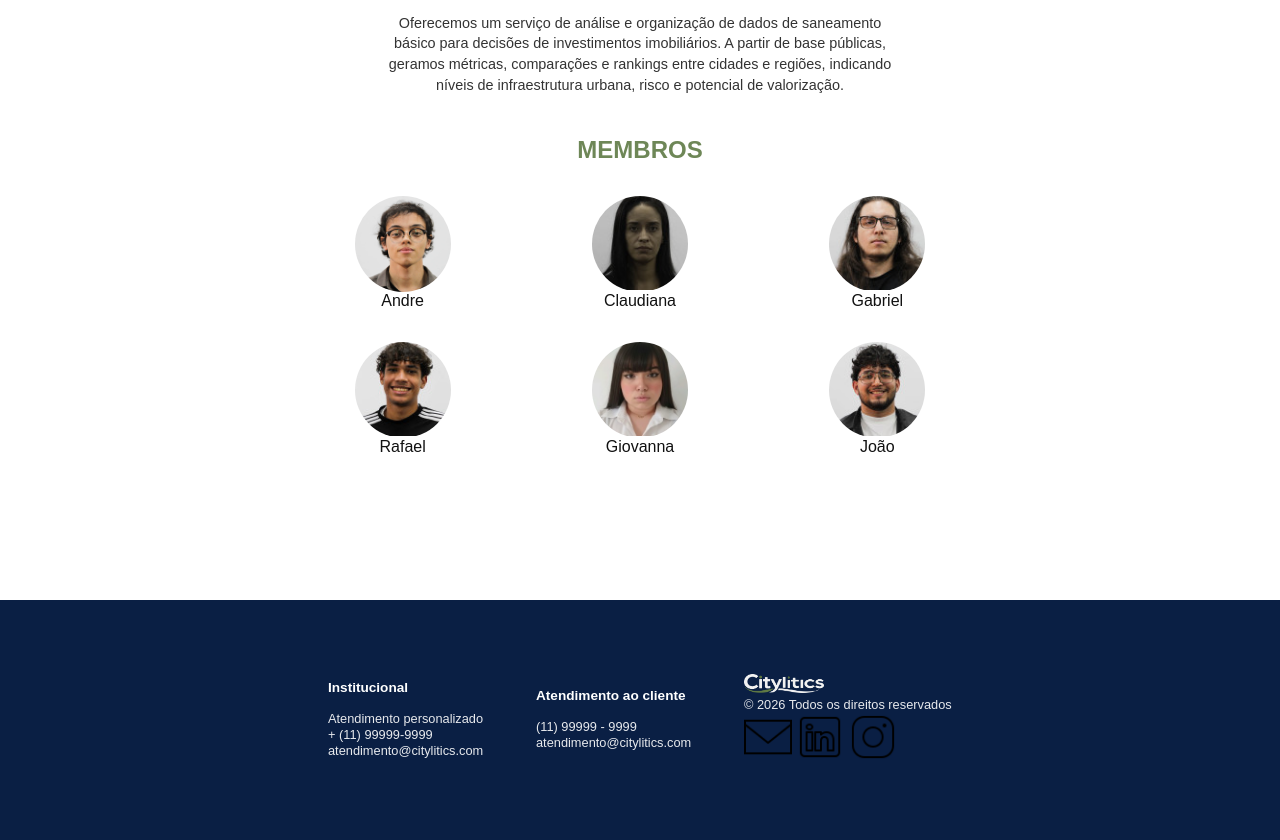
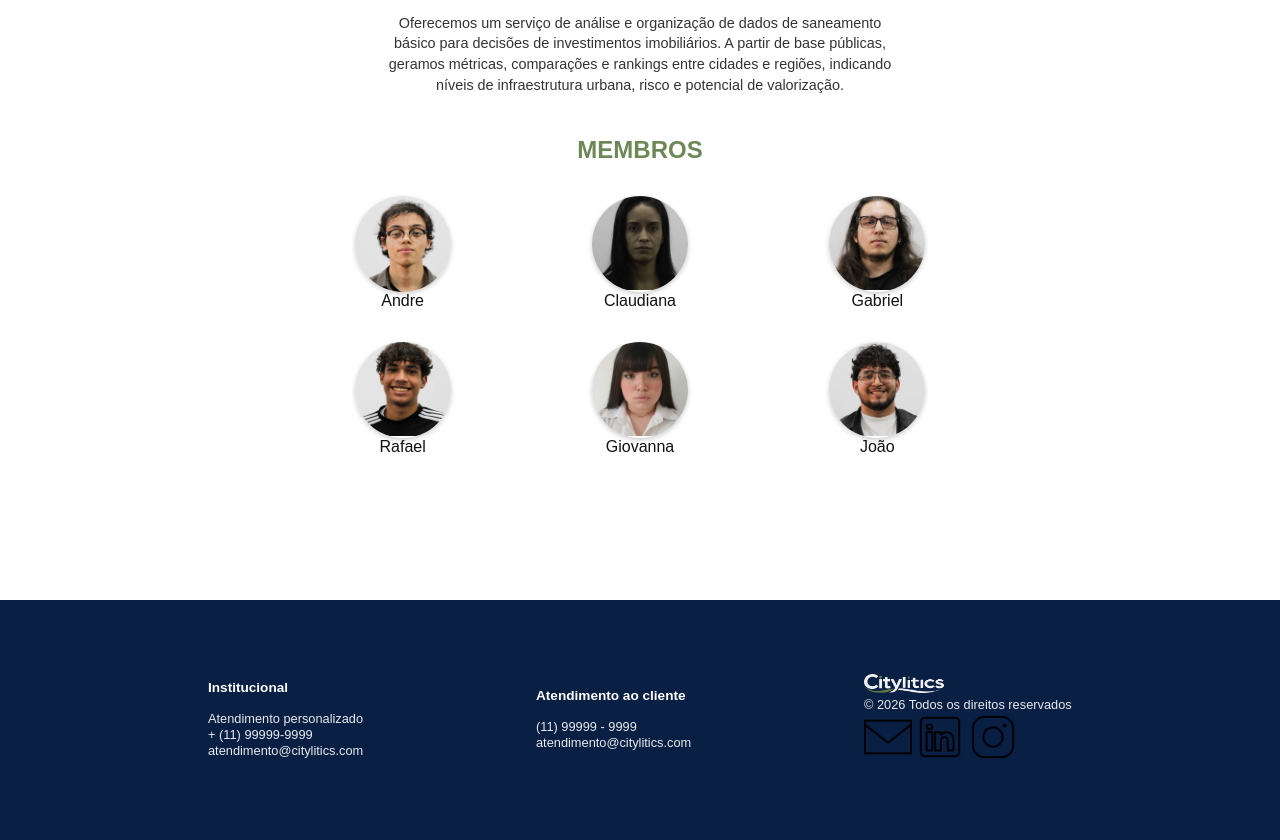
Before and after one commit to Project-Easy-Data/Institucional, a plain HTML site: page Index.html in a window 1280 px wide. Shown: the part 805-1645 px from the top of the page. Drawn offline with Linux system fonts and the light colour scheme.

Commit message:
Site v1.01

```diff
--- a/Index.html
+++ b/Index.html
@@ -79,7 +79,7 @@
           </div>
 
           <div class="membro">
-            <div class="foto-membro"><a href=""><img src="src/img/rafael.jpg"></a></div>
+            <div class="foto-membro"><a href="https://www.linkedin.com/in/rafael-calderon-1b0260286/"><img src="src/img/rafael.jpg"></a></div>
             <p class="nome-membro">Rafael</p>
           </div>
 
--- a/src/css/style.css
+++ b/src/css/style.css
@@ -163,12 +163,20 @@ main {
     display: flex;
     justify-content: center;
     align-items: center;
+    transition: transform 0.3s ease, box-shadow 0.3s ease;
+    box-shadow: 0 2px 5px rgba(0, 0, 0, 0.2);
 }
 
 .foto-membro img {
     height: 100%;
     width: 100%;
-    object-fit: cover;
+
+
+}
+
+.foto-membro:hover {
+    transform: translateY(-10px);
+    box-shadow: 0 10px 20px rgba(0, 0, 0, 0.3);
 }
 
 /* inicio footer */
@@ -180,14 +188,18 @@ footer {
     display: flex;
     justify-content: space-evenly;
     align-items: center;
+    gap: 15vh;
 }
-.redes-footer .logo{
+
+.redes-footer .logo {
     width: 10vh;
     height: auto;
 }
+
 .redes-footer .icons {
     width: 6vh;
     height: auto;
+
 }
 
 footer section {
```
